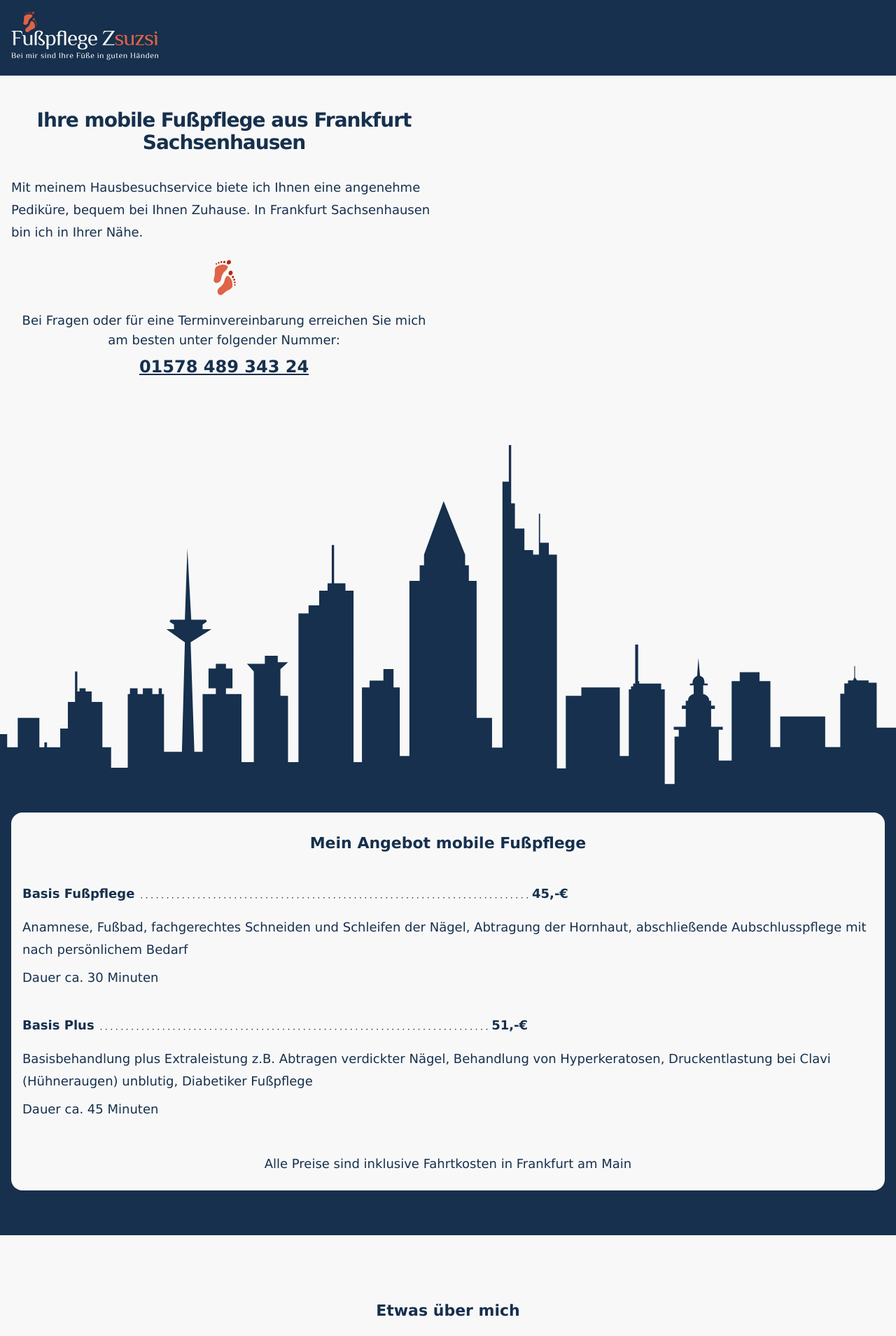
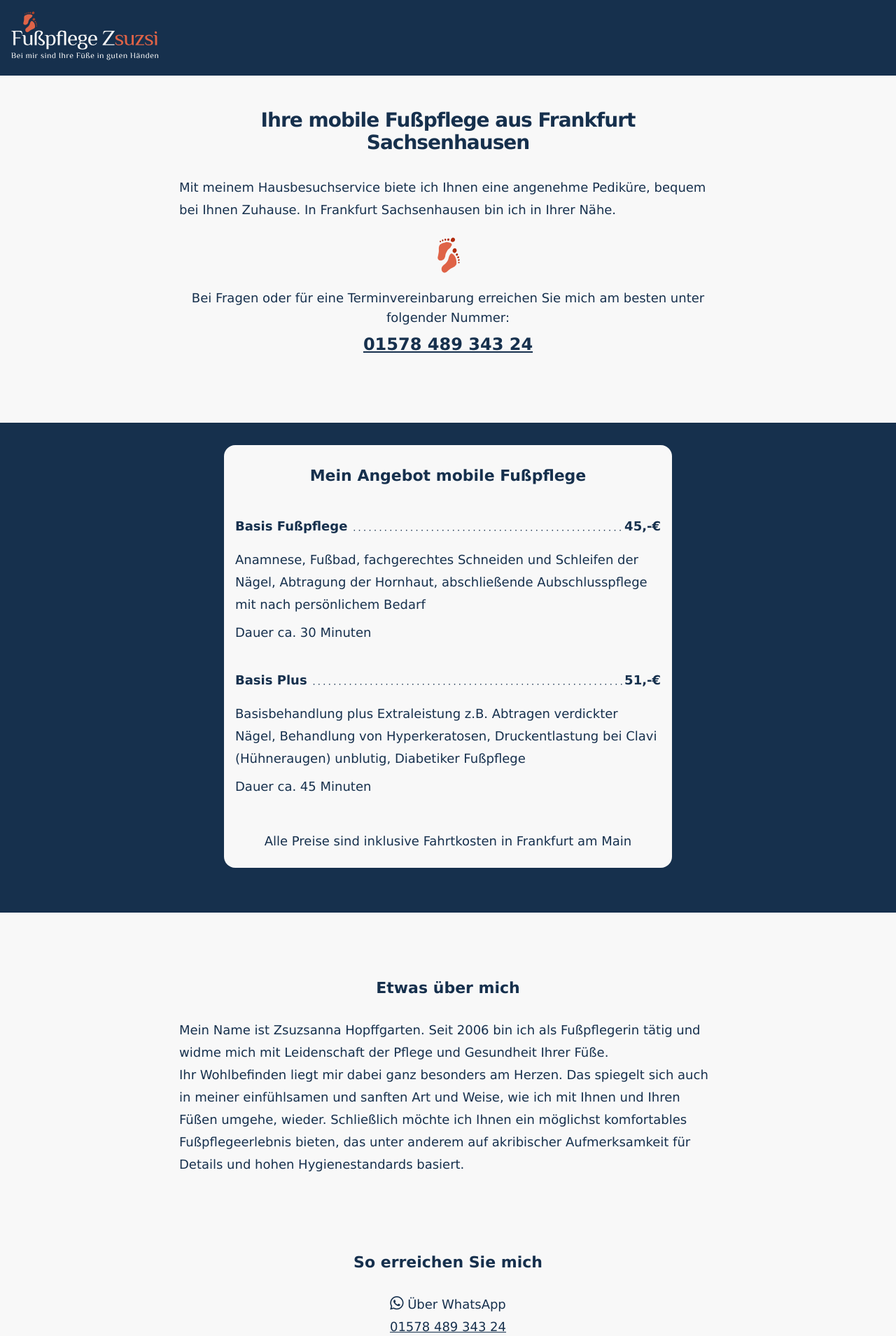
Before and after one commit to MaxHopf/fusspflegezsuzsi-landingpage, a plain HTML site: page index.html in a window 1280 px wide. Shown: the top 1909 px of the page at 70% size. Drawn offline with Linux system fonts and the light colour scheme.

Commit message:
Impove responsive design

```diff
--- a/index.html
+++ b/index.html
@@ -30,7 +30,7 @@
             <p class="center emphasize"><u>01578 489 343 24</u></p>
         </section>
 
-        <img class="style-image" alt="Hintergrundbild Frankfurt in Silhouette"
+        <img class="style-image only-mobile" alt="Hintergrundbild Frankfurt in Silhouette"
             src="./images/frankfurt-silhouette.svg" />
         <section id="offer">
             <div class="card-style">
@@ -92,7 +92,8 @@
 
     </main>
 
-    <img class="style-image" alt="Hintergrundbild Frankfurt in Silhouette" src="./images/frankfurt-silhouette.svg" />
+    <img class="style-image only-mobile" alt="Hintergrundbild Frankfurt in Silhouette"
+        src="./images/frankfurt-silhouette.svg" />
     <footer>
         <a class="caption" href="./impressum.html">Impressum</a>
         <span>&#8226;</span>
--- a/styles.css
+++ b/styles.css
@@ -122,9 +122,9 @@ header {
 /* Hero Section */
 
 section#hero {
-    margin: 48px 0 96px 0;
+    margin: 48px auto 96px auto;
     padding: 0 16px 0 16px;
-    max-width: 640px;
+    max-width: 800px;
 }
 
 #hero>h1 {
@@ -147,7 +147,6 @@ section#hero {
 }
 
 /* Offer Section */
-
 #offer p {
     margin: 8px 0;
 }
@@ -198,6 +197,8 @@ section#offer {
     background-color: var(--color-background);
     padding: 16px;
     border-radius: 16px;
+    max-width: 640px;
+    margin: 0 auto 0 auto;
 }
 
 #offers {
@@ -214,7 +215,9 @@ br {
 }
 
 section#about {
-    margin: 96px 16px 96px 16px;
+    padding: 0 16px 0 16px;
+    margin: 96px auto 96px auto;
+    max-width: 800px;
 }
 
 /* Contact Section*/
@@ -253,6 +256,29 @@ footer>a:visited {
 footer>a:hover {
     color: var(--color-accent);
 }
+
+@media screen and (min-width: 481px) {
+    .only-mobile {
+        display: none !important;
+    }
+}
+
+
+
+
+
+
+
+
+
+
+
+
+
+
+
+
+
 
 /* Impressum Page */
 main.impressum {
```
